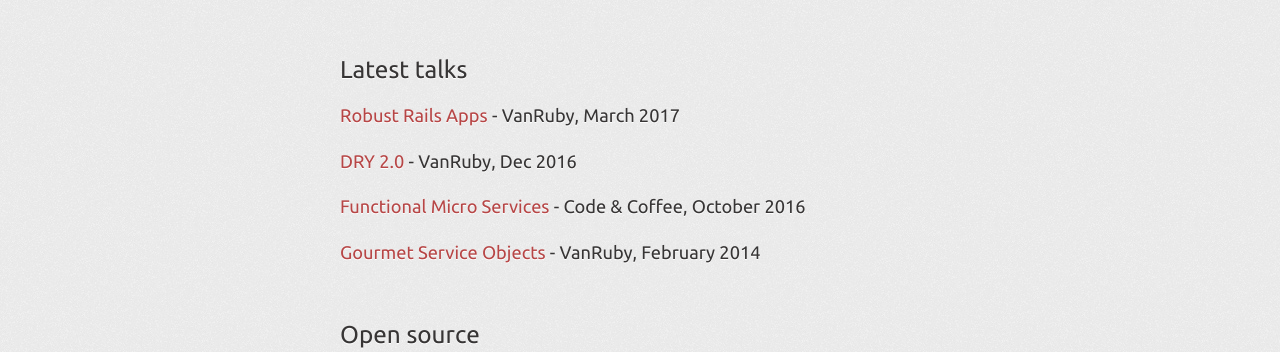
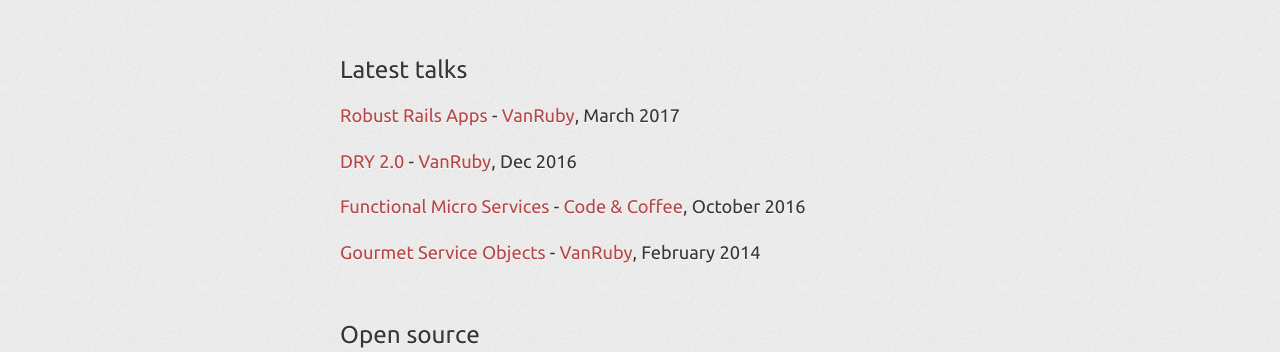
Before and after one commit to pcreux/pcreux.com, a Jekyll site: the page built from index.md, in a window 1280 px wide. Shown: the part 441-793 px from the top of the page. Built offline with Jekyll 4.4.1, drawn with Linux system fonts in a browser that asks for light colours; part of the change alters nothing that is shown.

Commit message:
link to vanruby and code & cofee

```diff
--- a/index.md
+++ b/index.md
@@ -22,13 +22,13 @@ I build healthy software at [Kickstarter](https://www.kickstarter.com), I run [V
 
 # Latest talks
 
-## [Robust Rails Apps](https://gist.github.com/pcreux/5700f5295bb14f33db82242296eae029) - VanRuby, March 2017
+## [Robust Rails Apps](https://gist.github.com/pcreux/5700f5295bb14f33db82242296eae029) - [VanRuby](https://www.meetup.com/vancouver-ruby/), March 2017
 
-## [DRY 2.0](https://speakerdeck.com/pcreux/dry-2-dot-0) - VanRuby, Dec 2016
+## [DRY 2.0](https://speakerdeck.com/pcreux/dry-2-dot-0) - [VanRuby](https://www.meetup.com/vancouver-ruby/), Dec 2016
 
-## [Functional Micro Services](https://speakerdeck.com/pcreux/functional-micro-services) - Code & Coffee, October 2016
+## [Functional Micro Services](https://speakerdeck.com/pcreux/functional-micro-services) - [Code & Coffee](https://www.meetup.com/codecoffeeyvr/), October 2016
 
-## [Gourmet Service Objects](https://gist.github.com/pcreux/9277929) - VanRuby, February 2014
+## [Gourmet Service Objects](https://gist.github.com/pcreux/9277929) - [VanRuby](https://www.meetup.com/vancouver-ruby/), February 2014
 
 # Open source
 
```
